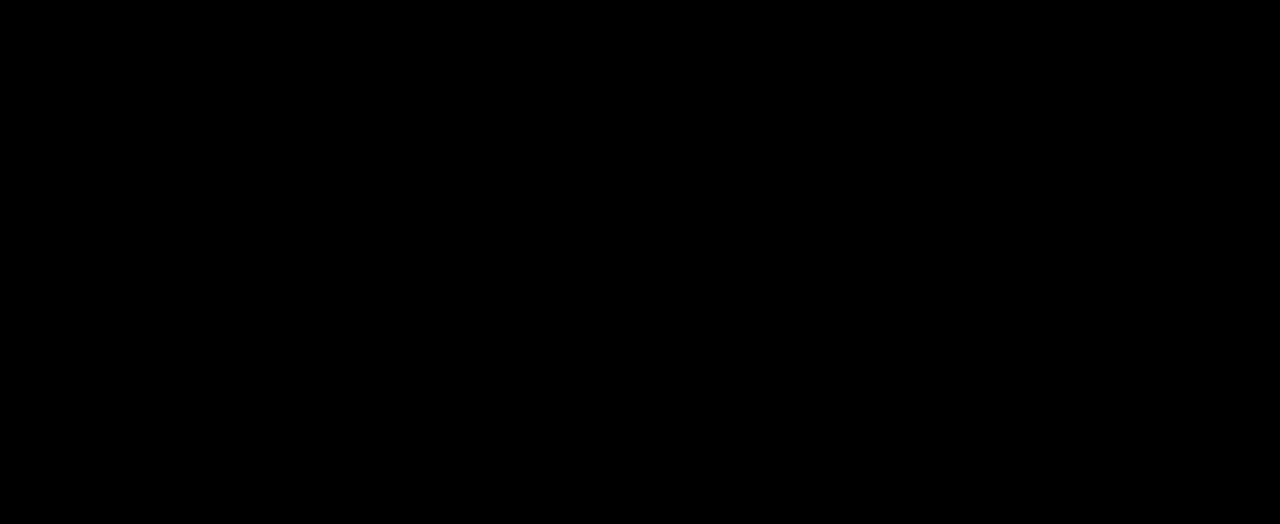
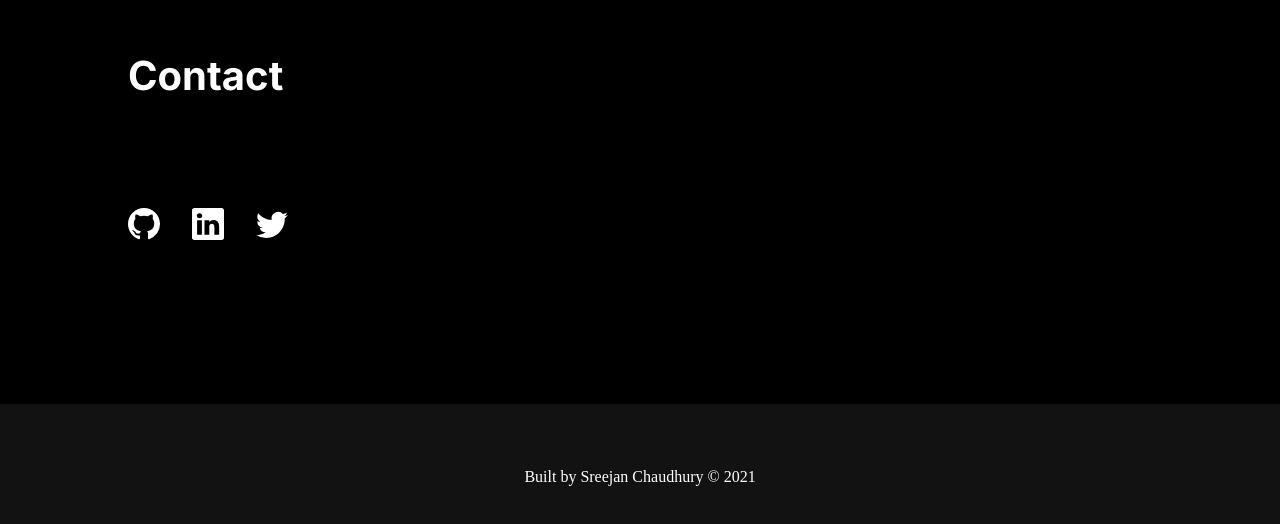
Before and after one commit to Sreejan-22/portfolio, a React (Create React App) app: page / in a window 1280 px wide. Shown: the part 2136-2660 px from the top of the page. Before the commit the page ends 2075 px from the top, so only its background shows below. Built offline with nearby package versions, Linux system fonts and the light colour scheme.

Commit message:
feat: add contact section & footer

```diff
--- a/src/App.css
+++ b/src/App.css
@@ -101,7 +101,7 @@
 }
 
 .skills-section {
-  padding: 10rem 0rem;
+  padding: 10rem 0rem 7rem 0rem;
 }
 
 .skills-section > h1 {
@@ -127,3 +127,47 @@
   width: 50px;
   height: 50px;
 }
+
+.contact-section {
+  padding: 10rem 0rem;
+}
+
+.contact-section > h1 {
+  font-size: 2.5rem;
+  padding-bottom: 3rem;
+}
+
+.contact-section > h3 {
+  font-size: 1.2rem;
+  color: grey;
+  font-weight: 400;
+}
+
+.contact-links {
+  display: flex;
+  align-items: center;
+}
+
+.contact-links svg {
+  font-size: 2rem;
+  margin-right: 2rem;
+}
+
+footer {
+  padding: 3rem 0rem;
+  background-color: rgb(18, 18, 18);
+  width: 100vw;
+  height: 50px;
+  display: flex;
+  justify-content: center;
+  align-items: center;
+}
+
+footer > h4 {
+  /* text-align: center; */
+  font-weight: 400;
+}
+
+footer a:hover {
+  text-decoration: underline;
+}
--- a/src/App.js
+++ b/src/App.js
@@ -2,10 +2,12 @@
 import projectData from "./data/projectData";
 import skills from "./data/skills";
 import programming from "./assets/programming.svg";
+import { BsGithub, BsLinkedin, BsTwitter } from "react-icons/bs";
 import "./App.css";
 
 function App() {
   return (
+    <>
       <div className="app-content">
         <nav className="navbar">
           <h1 className="logo" onClick={() => (window.location.href = "/")}>
@@ -32,7 +34,7 @@
             <br />
             <div className="hero-links">
               <a href="#contact">
-              <button>Hire Me</button>
+                <button>Let's talk</button>
               </a>
               &nbsp;&nbsp;&nbsp;&nbsp;
               <a href="#contact">
@@ -61,9 +63,9 @@
           <br />
           <br />
         </section>
-      <section className="skills-section">
+        <section className="skills-section" id="skills">
           <h1>Skills</h1>
-        <div className="skills" id="skills">
+          <div className="skills">
             {skills.map((item) => (
               <div className="skill" key={item.id}>
                 <img src={item.url} alt="" />
@@ -76,7 +78,51 @@
           <br />
           <br />
         </section>
+        <section className="contact-section" id="contact">
+          <h1>Contact</h1>
+          {/* <h3>Connect with me on any of these platforms</h3> */}
+          <br />
+          <br />
+          <br />
+          <div className="contact-links">
+            <a
+              href="https://github.com/Sreejan-22"
+              target="_blank"
+              rel="noreferrer"
+            >
+              <BsGithub />
+            </a>
+            <a
+              href="https://linkedin.com/in/sreejanchaudhury"
+              target="_blank"
+              rel="noreferrer"
+            >
+              <BsLinkedin />
+            </a>
+            <a
+              href="https://twitter.com/sreejan_ch"
+              target="_blank"
+              rel="noreferrer"
+            >
+              <BsTwitter />
+            </a>
           </div>
+        </section>
+      </div>
+      <footer>
+        <h4>
+          Built by{" "}
+          <a
+            href="https://github.com/Sreejan-22"
+            target="_blank"
+            rel="noreferrer"
+          >
+            Sreejan Chaudhury
+          </a>{" "}
+          &copy; {new Date().getFullYear()}{" "}
+        </h4>
+      </footer>
+    </>
   );
 }
 
--- a/src/components/ProjectCard/ProjectCard.css
+++ b/src/components/ProjectCard/ProjectCard.css
@@ -1,5 +1,5 @@
 .project-card {
-  padding: 1rem;
+  padding: 2rem;
   background-color: rgb(18, 18, 18);
   color: white;
   display: flex;
--- a/src/data/projectData.js
+++ b/src/data/projectData.js
@@ -38,7 +38,7 @@
     source: "https://github.com/Sreejan-22/pixdeck",
   },
   {
-    id: 5,
+    id: 6,
     name: "Portfolio",
     description: "My portfolio website",
     live: "http://localhost:3000",
```
Lines whose indentation alone changed are shown as unchanged.
